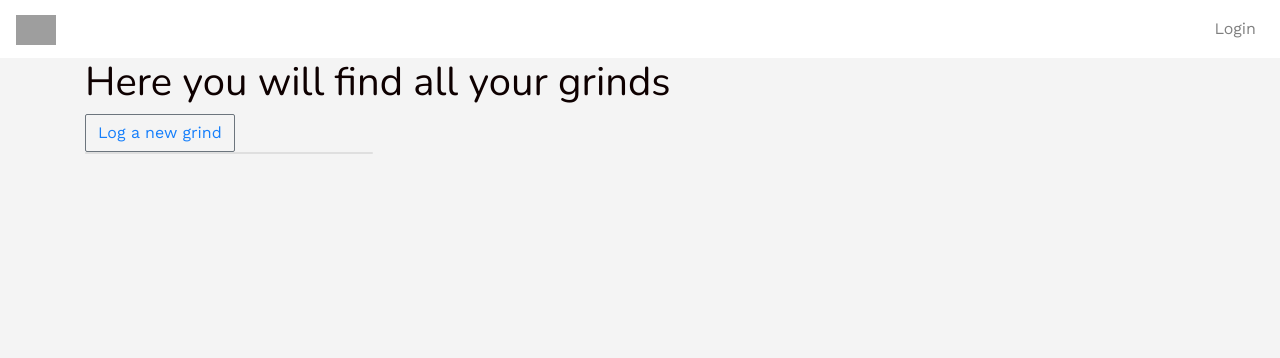
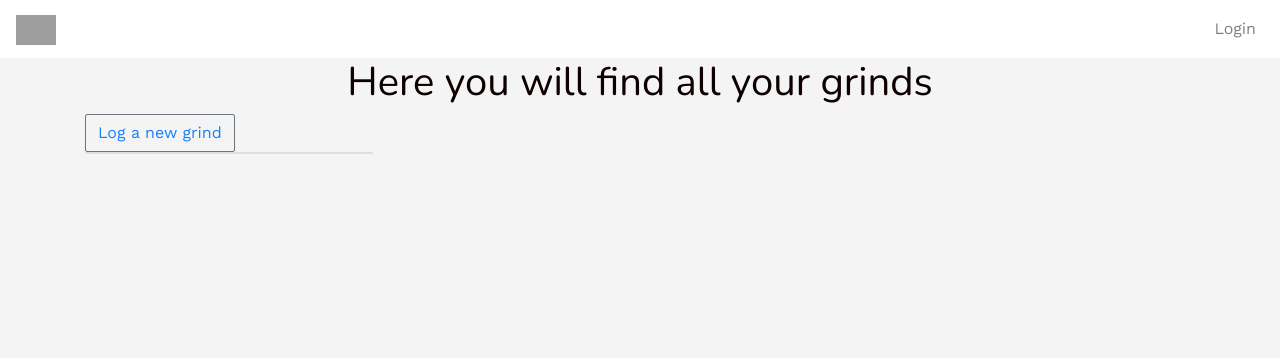
Before and after one commit to MedericMesle/DialerAll, a Rails app: page /grinds in a window 1280 px wide. Shown: the top 358 px of the page. Run offline with Rails 7, Linux system fonts and the light colour scheme; data that the repository does not hold is empty; style sheets or scripts are compiled from the project's sources; some libraries are stand-ins or nearby versions; grey boxes are pictures that could not be loaded.

Commit message:
Version fixes - Assets set up

```diff
--- a/app/assets/stylesheets/application.scss
+++ b/app/assets/stylesheets/application.scss
@@ -11,3 +11,4 @@
 // Your CSS partials
 @import "components/index";
 @import "pages/index";
+@import "grinds/index"
--- /dev/null
+++ b/app/assets/stylesheets/grinds/_home.scss
@@ -0,0 +1,7 @@
+.main_title{
+  text-align: center;
+}
+
+.btn btn-outline-secondary {
+  margin-top: 35 px;
+}
--- /dev/null
+++ b/app/assets/stylesheets/grinds/_index.scss
@@ -0,0 +1 @@
+@import "home.scss"
--- a/app/controllers/grinds_controller.rb
+++ b/app/controllers/grinds_controller.rb
@@ -1,6 +1,6 @@
 class GrindsController < ApplicationController
   skip_before_action :authenticate_user!
-  def index
+  def home
     @grinds = Grind.all
   end
 
--- a/app/views/grinds/index.html.erb
+++ b/app/views/grinds/home.html.erb
@@ -1,6 +1,6 @@
 
 <div class="container">
-  <h1>Here you will find all your grinds</h1>
+  <h1 class="main_title">Here you will find all your grinds</h1>
 
 <button type="button" class="btn btn-outline-secondary"> <%= link_to "Log a new grind", new_grind_path %>
 </button>
--- a/config/routes.rb
+++ b/config/routes.rb
@@ -3,7 +3,7 @@ Rails.application.routes.draw do
   root to: 'grinds#index'
 
   # grinds routes
-  get 'grinds', to: 'grinds#index'
+  get 'grinds', to: 'grinds#home'
   get "grinds/new", to: "grinds#new", as: :new_grind
   post "grinds", to: "grinds#create"
   get "grinds/:id", to: "grinds#show", as: :grind
```
Also changed, not shown: Gemfile.lock.
